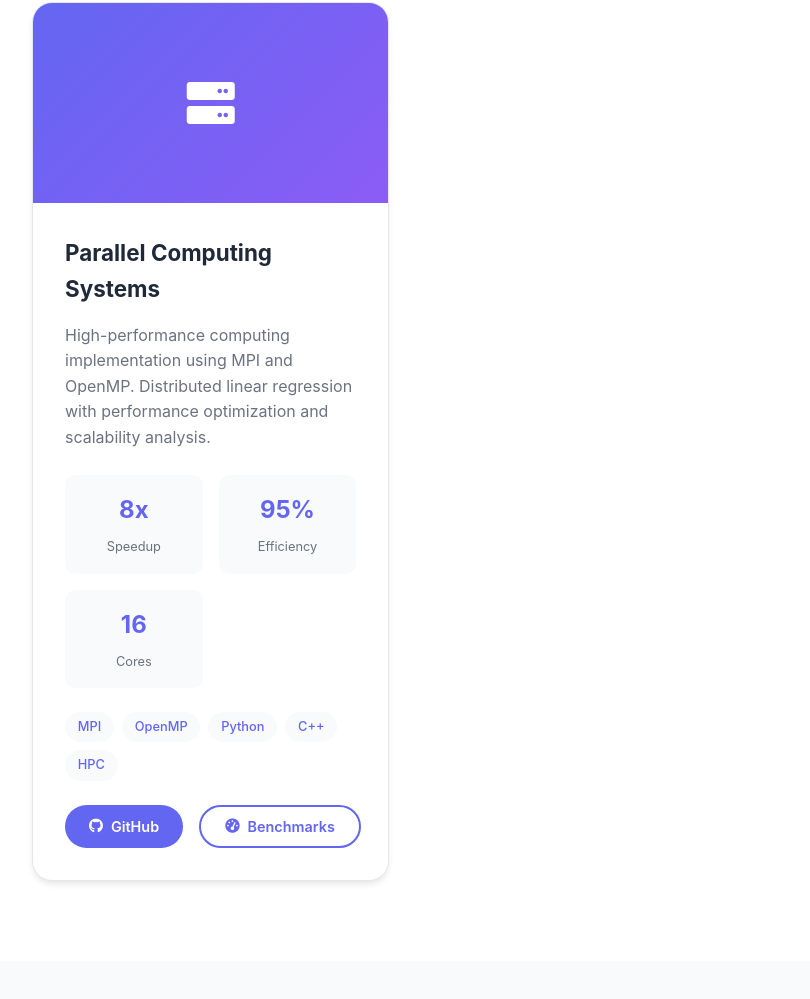
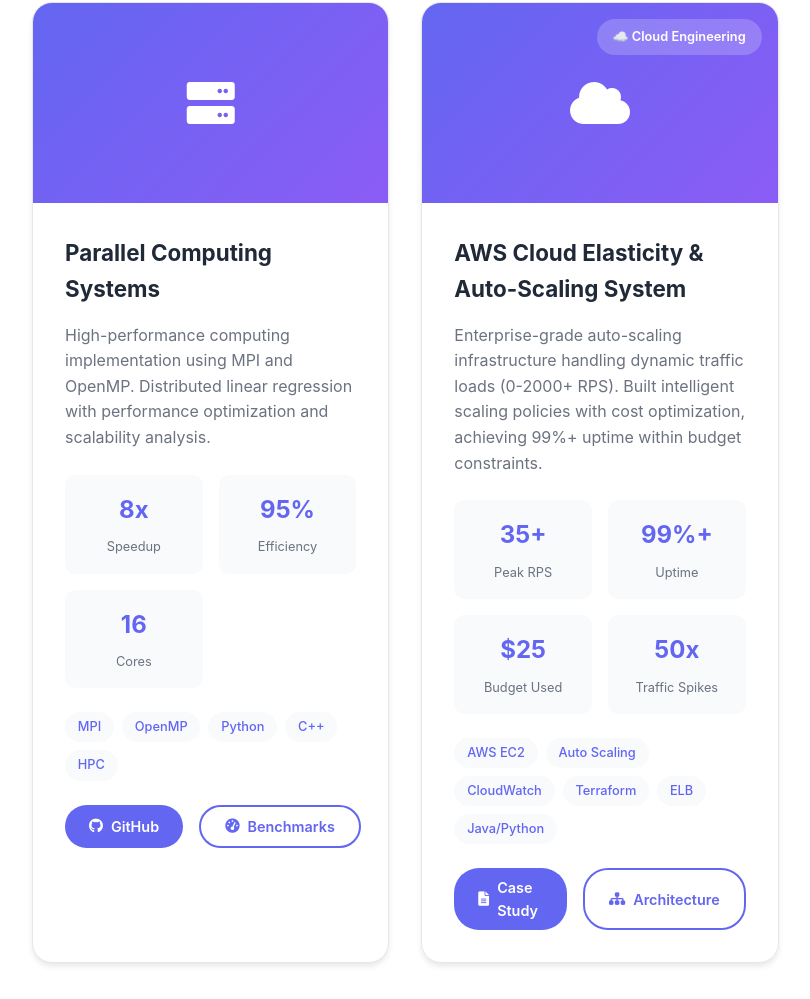
Before and after one commit to MadhaviSG/MadhaviSG.github.io, a plain HTML site: page added cloud elasticity project index.html in a window 1280 px wide. Shown: the part 1921-2920 px from the top of the page, without its empty margins (40-850 px from the left). Drawn offline with nearby package versions, Linux system fonts and the light colour scheme.

Commit message:
Update and rename index.html to added cloud elasticity project index.html

```diff
--- a/index.html
+++ b/added cloud elasticity project index.html
@@ -819,6 +819,59 @@
                     </div>
                 </div>
             </div>
+
+            <div class="project-card fade-in">
+            <div class="project-header">
+                <div class="project-award">☁️ Cloud Engineering</div>
+                <i class="fas fa-cloud project-icon"></i>
+            </div>
+            <div class="project-content">
+                <h3 class="project-title">AWS Cloud Elasticity & Auto-Scaling System</h3>
+                <p class="project-description">
+                    Enterprise-grade auto-scaling infrastructure handling dynamic traffic loads (0-2000+ RPS).
+                    Built intelligent scaling policies with cost optimization, achieving 99%+ uptime within budget constraints.
+                </p>
+
+                <div class="project-metrics">
+                    <div class="metric">
+                        <div class="metric-value">35+</div>
+                        <div class="metric-label">Peak RPS</div>
+                    </div>
+                    <div class="metric">
+                        <div class="metric-value">99%+</div>
+                        <div class="metric-label">Uptime</div>
+                    </div>
+                    <div class="metric">
+                        <div class="metric-value">$25</div>
+                        <div class="metric-label">Budget Used</div>
+                    </div>
+                    <div class="metric">
+                        <div class="metric-value">50x</div>
+                        <div class="metric-label">Traffic Spikes</div>
+                    </div>
+                </div>
+
+                <div class="tech-stack">
+                    <span class="tech-tag">AWS EC2</span>
+                    <span class="tech-tag">Auto Scaling</span>
+                    <span class="tech-tag">CloudWatch</span>
+                    <span class="tech-tag">Terraform</span>
+                    <span class="tech-tag">ELB</span>
+                    <span class="tech-tag">Java/Python</span>
+                </div>
+
+                <div class="project-links">
+                    <a href="aws-elasticity-case-study.html" class="project-link primary">
+                        <i class="fas fa-file-alt"></i>
+                        Case Study
+                    </a>
+                    <a href="aws-architecture.html" class="project-link secondary">
+                        <i class="fas fa-sitemap"></i>
+                        Architecture
+                    </a>
+                </div>
+            </div>
+        </div>
         </div>
     </section>
 
```
